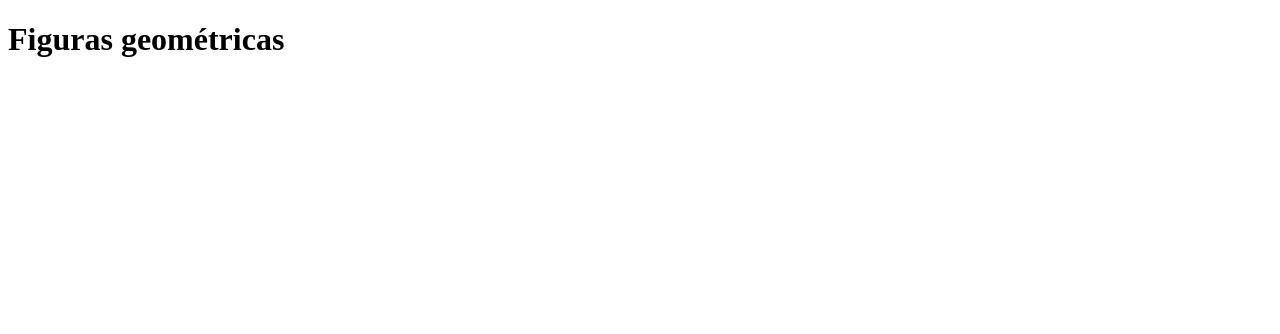
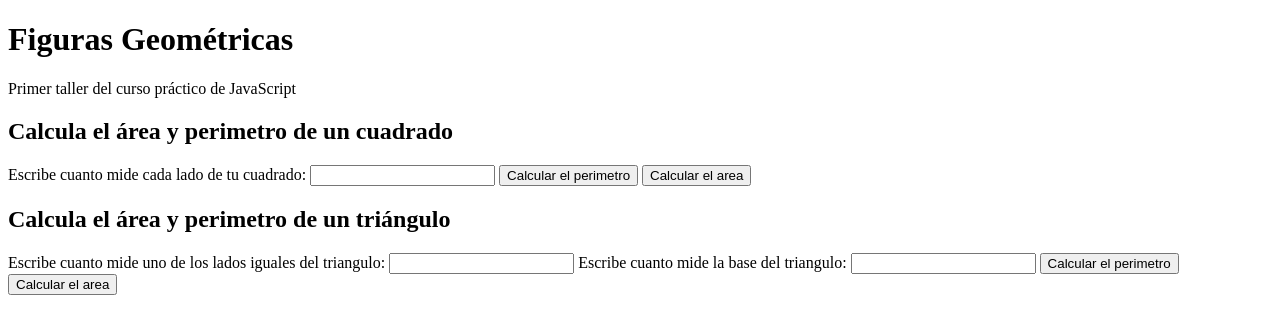
Before and after one commit to Ro-MP/curso-practico-js, a plain HTML site: page figurasGeometricas/figuras.html in a window 1280 px wide. Drawn offline with Linux system fonts and the light colour scheme.

Commit message:
Terminando el segundo taller

```diff
--- a/figurasGeometricas/figuras.html
+++ b/figurasGeometricas/figuras.html
@@ -7,9 +7,41 @@
     <title>Figuras geométricas | C práctico Platzi</title>
 </head>
 <body>
-    <h1>
-        Figuras geométricas
-    </h1>
+    <header>
+        <h1>Figuras Geométricas</h1>
+        <p>Primer taller del curso práctico de JavaScript</p>
+    </header>
+
+    <main>
+        <section>
+            <h2>Calcula el área y perimetro de un cuadrado</h2>
+            <form>
+                <label for="inputCuadrado">
+                    Escribe cuanto mide cada lado de tu cuadrado:
+                </label>
+                <input id="inputCuadrado"type="number">
+                <button type="button" onclick="calcularPerimetroCuadrado()">Calcular el perimetro</button>
+                <button type="button" onclick="calcularAreaCuadrado()">Calcular el area</button>
+            </form>
+        </section>
+        <section>
+            <h2>Calcula el área y perimetro de un triángulo</h2>
+            <form>
+                <label for="inputTrianguloLado">
+                    Escribe cuanto mide uno de los lados iguales del triangulo:
+                </label>
+                <input id="inputTrianguloLado"type="number">
+
+                <label for="inputTrianguloBase">
+                    Escribe cuanto mide la base del triangulo:
+                </label>
+                <input id="inputTrianguloBase"type="number">
+
+                <button type="button" onclick="calcularPerimetroTriangulo()">Calcular el perimetro</button>
+                <button type="button" onclick="calcularAreaTriangulo()">Calcular el area</button>
+            </form>
+        </section>
+    </main>
 
     <script src="./figuras.js"></script>
 </body>
--- a/figurasGeometricas/figuras.js
+++ b/figurasGeometricas/figuras.js
@@ -16,7 +16,7 @@ console.groupEnd();
 console.group("Triangulos");
 
 function perimetroTriangulo(lado1, lado2, base) {
-    return lado1 + lado2 + base;
+    return Number(lado1) + Number(lado2) + Number(base);
 }
 
 function areaTriangulo(base, altura) {
@@ -44,3 +44,33 @@ function areaCirculo(radio) {
 }
 
 console.groupEnd();
+
+
+
+
+// Aquí interactuamos con html
+function calcularPerimetroCuadrado() {
+    const input = document.getElementById("inputCuadrado").value;
+    const perimetro = perimetroCuadrado(input);
+    alert(String(perimetro));
+}
+
+function calcularAreaCuadrado() {
+    const input = document.getElementById("inputCuadrado").value;
+    const area = areaCuadrado(input);
+    alert(String(area));
+}
+
+function calcularPerimetroTriangulo() {
+    const lado = document.getElementById("inputTrianguloLado").value
+    const base = document.getElementById("inputTrianguloBase").value
+    const perimetro = perimetroTriangulo(lado, lado, base)
+    alert(String(perimetro))
+}
+
+function calcularAreaTriangulo() {
+    const lado = document.getElementById("inputTrianguloLado").value
+    const base = document.getElementById("inputTrianguloBase").value
+    const altura = Math.sqrt((lado**2) - ((base/2)**2))
+    alert(areaTriangulo(base, altura))
+}
```
Also changed, not shown: precioDescuento/descuentos.js (added, +25 -0 lines), precioDescuento/index.html (added, +39 -0 lines), 1 other file.
